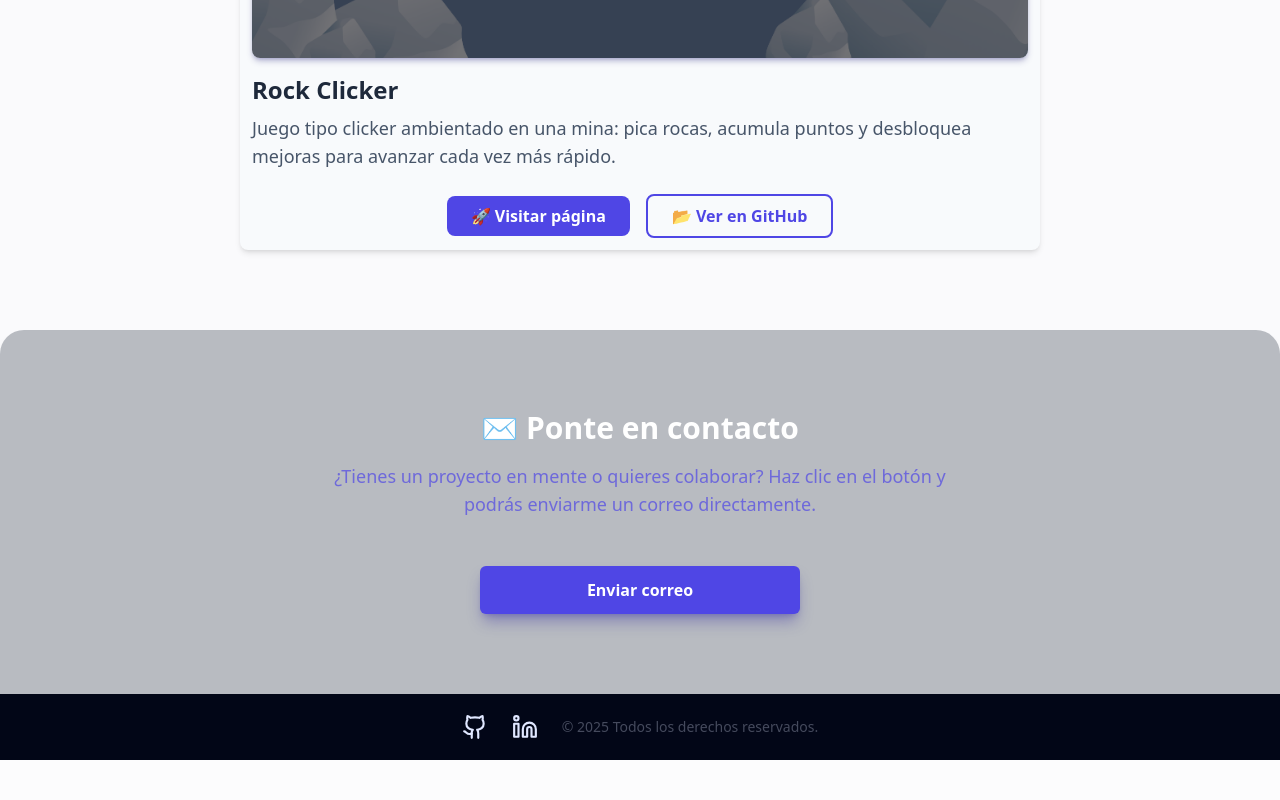
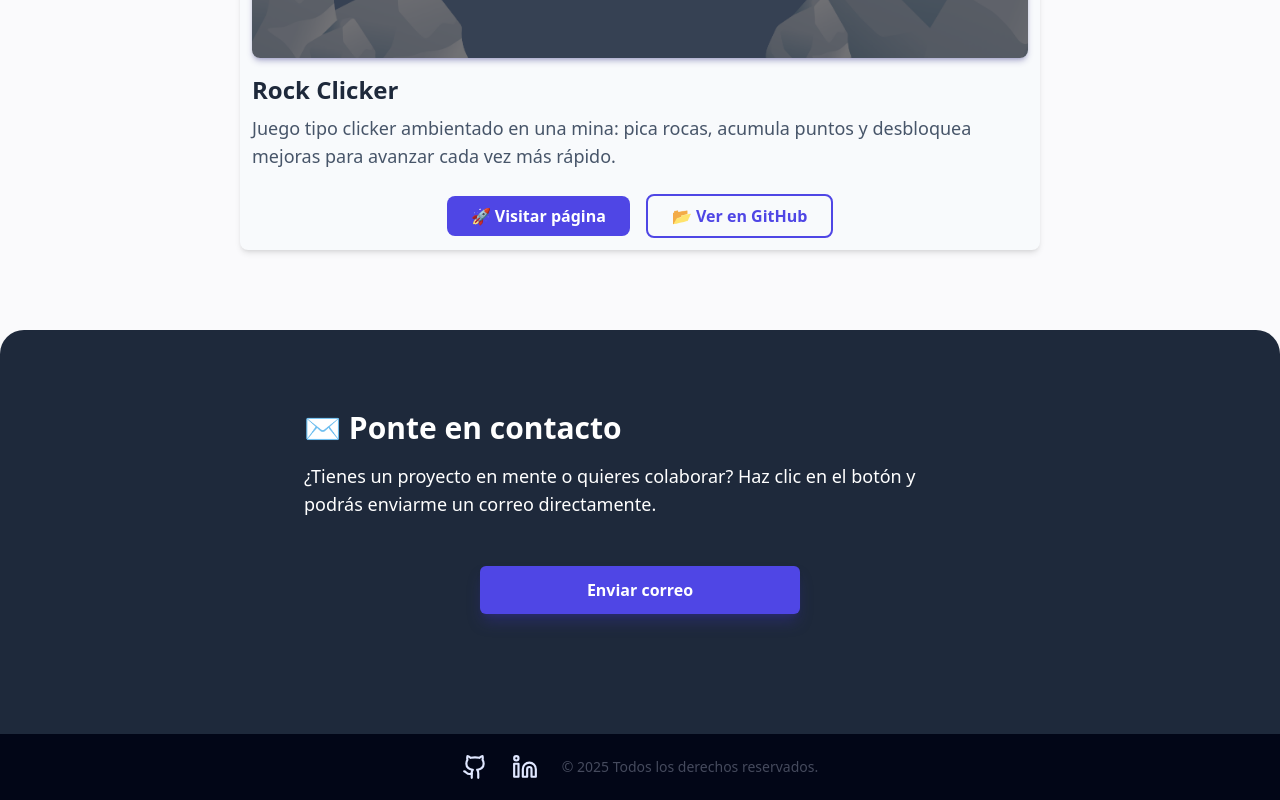
Before and after one commit to MaykelldaCostaRamos/Portafolio, a React (Vite) app: page / in a window 1280 px wide. Shown: the part 1532-2332 px from the top of the page. Before the commit the page ends 2292 px from the top, so only its background shows below. Built offline with nearby package versions, Linux system fonts and the light colour scheme.

Commit message:
Adjusted text and bg-color

```diff
--- a/src/components/Contact.jsx
+++ b/src/components/Contact.jsx
@@ -1,21 +1,19 @@
-
-
 export default function Contact() {
-
-
   return (
     <section
       id="contact"
-  className="py-20 px-6 bg-slate-800/30 text-white rounded-t-3xl shadow-lg 2xl:max-w-[800px] 2xl:mx-auto"
+      className="py-20 px-6 bg-slate-800 text-white rounded-t-3xl shadow-lg 2xl:max-w-[800px] 2xl:mx-auto"
     >
-  <div className="max-w-2xl mx-auto text-center mb-12">
+      {/* Cabecera */}
+      <div className="max-w-2xl mx-auto mb-12">
         <h2 className="text-3xl font-bold mb-4">✉️ Ponte en contacto</h2>
-    <p className="text-lg text-indigo-600/70">
+        <p className="text-lg">
           ¿Tienes un proyecto en mente o quieres colaborar? Haz clic en el botón y podrás enviarme un correo directamente.
         </p>
       </div>
 
-  <div className="max-w-xs mx-auto">
+      {/* Botón de correo */}
+      <div className="max-w-xs mx-auto mb-10">
         <button
           type="button"
           onClick={() => window.location.href = "mailto:mkpako2009@hotmail.com"}
@@ -24,9 +22,7 @@ export default function Contact() {
           Enviar correo
         </button>
       </div>
+
     </section>
-
-
-
   );
 }
```
Lines whose indentation alone changed are shown as unchanged.
